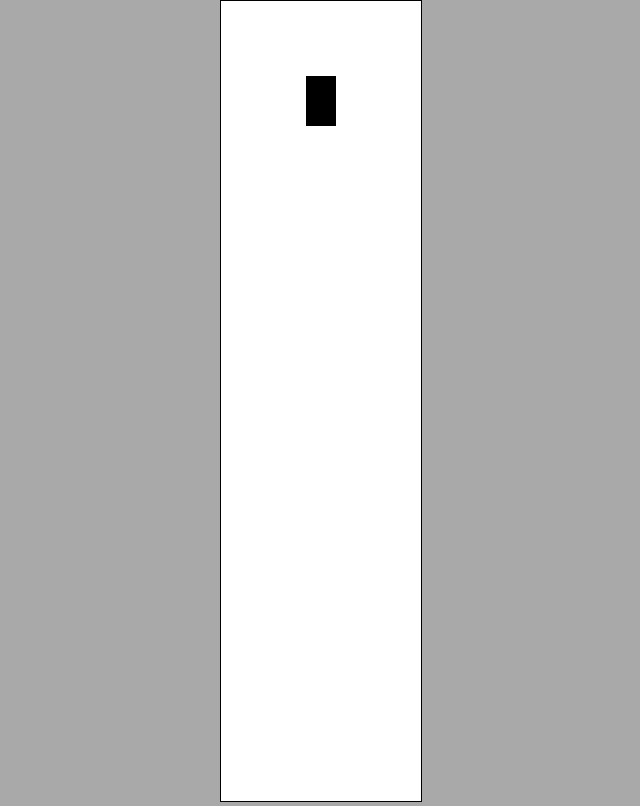
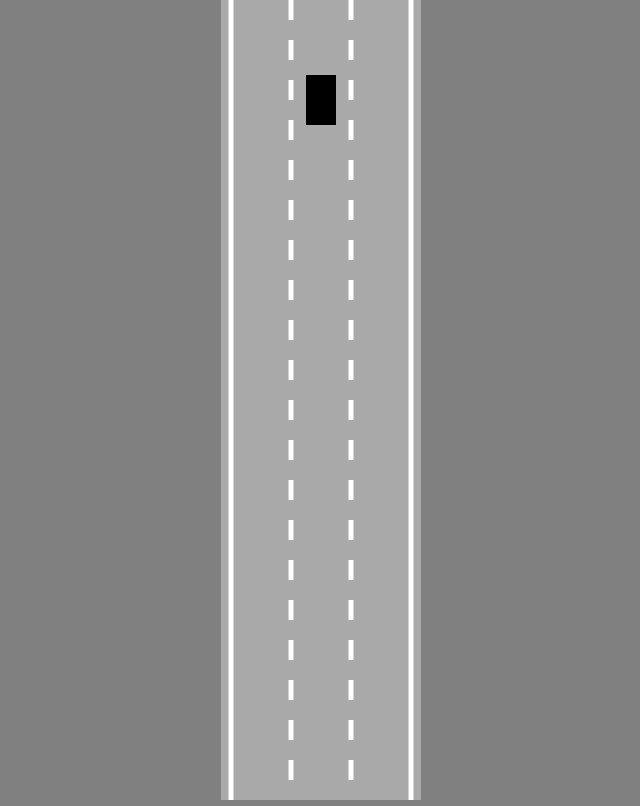
Before and after one commit to Krutik-Patel/self-driving-car-neural-network, a plain HTML site: page index.html in a window 1280 px wide. Shown: the whole page, without its empty margins (319-959 px from the left). Drawn offline with Linux system fonts and the light colour scheme.

Commit message:
roads added

```diff
--- a/car.js
+++ b/car.js
@@ -5,7 +5,6 @@ class Car {
         this.width = width;
         this.height = height;
         this.controls = new Controls();
-
         this.speed = 0;
         this.acceleration = 0.2;
         this.maxSpeed = 3;
--- a/index.html
+++ b/index.html
@@ -11,6 +11,8 @@
 
 <body>
     <canvas id="self-driving-car"></canvas>
+    <script src="./utils.js"></script>
+    <script src="./road.js"></script>
     <script src="./controls.js"></script>
     <script src="./car.js"></script>
     <script src="./main.js"></script>
--- a/main.js
+++ b/main.js
@@ -2,9 +2,11 @@ const canvas = document.querySelector("#self-driving-car");
 canvas.width = 200;
 
 const ctx = canvas.getContext("2d");
-const car = new Car(100, 100, 30, 50);
+const road = new Road(canvas.width / 2, canvas.width * 0.9);
+const car = new Car(road.getLaneCenter(1), 100, 30, 50);
 
 function animate() {
+    car.update();
     canvas.height = window.innerHeight;
     // you could also use the clearRect method
     // of the canvas instead of this but,
@@ -12,8 +14,9 @@ function animate() {
     // get the benefit of resizing the canvas
     // automatically
 
+
+    road.draw(ctx);
     car.draw(ctx);
-    car.update();
     requestAnimationFrame(animate);
 }
 
--- /dev/null
+++ b/road.js
@@ -0,0 +1,47 @@
+class Road {
+    constructor(x, width, laneCount = 3
+
+    ) {
+        this.x = x;
+        this.width = width;
+        this.laneCount = laneCount;
+
+        const infinity = 1000000;
+        this.top = -infinity;
+        this.bottom = infinity;
+        this.left = this.x - this.width / 2;
+        // using this.x and this.width in the
+        // above code will cause the white
+        // line at the end of the road not to
+        // show up on the canvas
+
+        this.right = this.x + this.width / 2;
+    }
+
+    getLaneCenter(laneIndex) {
+        const laneWidth = this.width / this.laneCount;
+        console.log(laneWidth);
+        return (this.left + laneWidth / 2 + laneWidth * laneIndex);
+    }
+
+    draw(ctx) {
+        ctx.lineWidth = 5;
+        ctx.strokeStyle = "white";
+
+        for (let i = 0; i <= this.laneCount; i++) {
+            const x = lerp(this.left, this.right, i / this.laneCount);
+
+            if ((i != 0) && (i != this.laneCount)) {
+                ctx.setLineDash([20, 20]);
+            }
+            else {
+                ctx.setLineDash([]);
+            }
+            ctx.beginPath();
+            ctx.moveTo(x, this.top);
+            ctx.lineTo(x, this.bottom);
+            ctx.stroke();
+        }
+
+    }
+}
--- a/style.css
+++ b/style.css
@@ -1,11 +1,10 @@
 body {
     margin: 0;
     overflow: hidden;
-    background: darkgrey;
+    background: grey;
     text-align: center;
 }
 
 canvas {
-    border: 1px solid black;
-    background: white;
+    background: darkgray;
 }
--- /dev/null
+++ b/utils.js
@@ -0,0 +1,3 @@
+function lerp(A, B, t) {
+    return A + (B - A) * t;
+}
```
